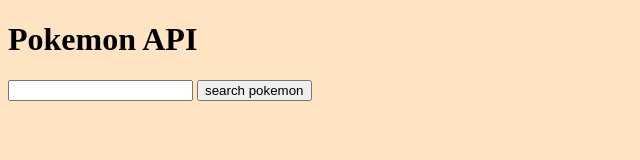
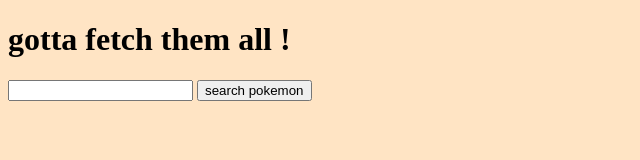
Before and after one commit to levistinkt/gotta-catch-fetch-all, a plain HTML site: page index.html in a window 1280 px wide. Shown: the whole page, without its empty margins (0-640 px from the left). Drawn offline with Linux system fonts and the light colour scheme.

Commit message:
Update index.html

```diff
--- a/index.html
+++ b/index.html
@@ -4,11 +4,11 @@
     <meta charset="UTF-8">
     <meta name="viewport" content="width=device-width, initial-scale=1.0">
     <link rel="stylesheet" href="style.css">
-    <title>Document</title>
+    <title>fetch testing</title>
 </head>
 <body>
     <main>
-        <h1>Pokemon API</h1>
+        <h1>gotta fetch them all !</h1>
 
         <input type="text" id="pokemon-search" value="">
 
```
